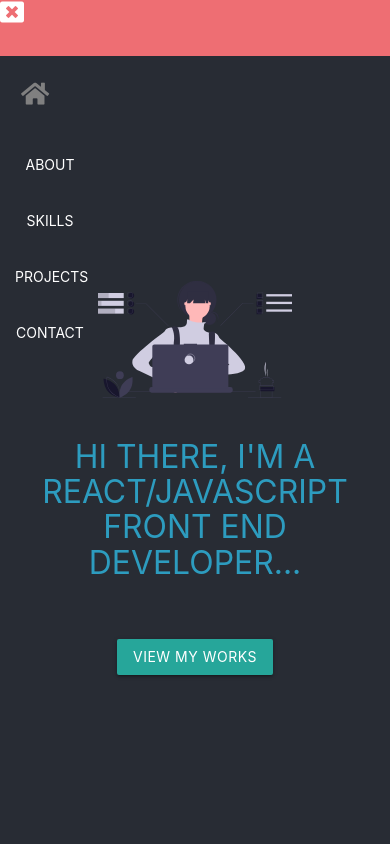
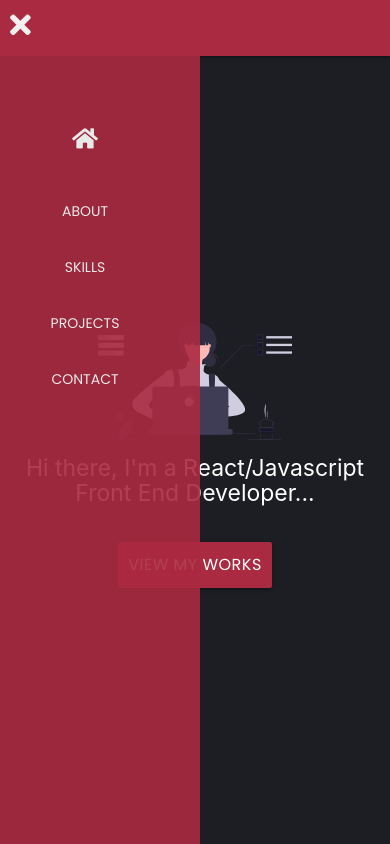
Before and after one commit to shamseena-dev/React-Portfolio, a React (Create React App) app: page / in a window 390 px wide. Shown: the top 844 px of the page. Built offline with nearby package versions, Linux system fonts and the light colour scheme.

Commit message:
fixed Navbar for all screen sizes

```diff
--- a/public/index.html
+++ b/public/index.html
@@ -29,7 +29,7 @@
 
     <!-- Compiled and minified JavaScript -->
     <script src="https://cdnjs.cloudflare.com/ajax/libs/materialize/1.0.0/js/materialize.min.js"></script>
-    <link href="https://fonts.googleapis.com/css?family=Pacifico|Roboto+Mono|Signika|Noto+Sans&display=swap" rel="stylesheet">
+    <link href="https://fonts.googleapis.com/css?family=Poppins|Pacifico|Roboto+Mono|Signika|Noto+Sans&display=swap" rel="stylesheet">
 
     <link rel="stylesheet" href="https://use.fontawesome.com/releases/v5.7.0/css/all.css" integrity="sha384-lZN37f5QGtY3VHgisS14W3ExzMWZxybE1SJSEsQp9S+oqd12jhcu+A56Ebc1zFSJ" crossorigin="anonymous">
     <title>React App</title>
--- a/src/App.css
+++ b/src/App.css
@@ -1,5 +1,7 @@
 .App {
   text-align: center;
+  overflow-x: hidden;
+
 }
 
 .App-logo {
@@ -14,14 +16,43 @@
 }
 
 .App-header {
-  background-color: #282c34;
-  min-height: 100vh;
+  background-color: #1c1e24;
+  top:0px;
+  width:100vw;
+  height: 90vh;
+  z-index:-1;
   display: flex;
   flex-direction: column;
   align-items: center;
   justify-content: center;
   font-size: calc(10px + 2vmin);
   color: white;
+
+}
+.view-button{
+  background-color: #aa2a41;
+  font-size: 16px;
+  height:auto;
+  width:auto;
+  padding:5px 10px;
+  font-family: 'Poppins', sans-serif;
+  font-weight: 800px;
+}
+.view-button:hover{
+
+  background-color:transparent;
+  border: 1px solid #aa2a41;
+
+
+}
+.app-home{
+  min-height:100vh;
+  max-height:auto;
+  background-color: #1c1e24;
+}
+.caption{
+  color: white;
+
 }
 
 
--- a/src/App.js
+++ b/src/App.js
@@ -12,17 +12,18 @@ import Footer from "./Components/Footer/Footer";
 function App() {
   return (
     <div className="App">
+    <div className="app-home">
       <Navbar />
       <header className="App-header">
 
         <img src={logo} className="App-logo" alt="logo" />
-        <h4> Hi there, I'm a React/Javascript Front End Developer...</h4><br></br>
-        <button className="btn"> View My works</button>
+        <h5 className="caption"> Hi there, I'm a React/Javascript Front End Developer...</h5><br></br>
+        <button className="btn view-button"> View My works</button>
         {/*<i className="fas fa-laptop-code anim-logo" style={{ color: "orange", "font-size": "35px"}}></i>*/}
 
 
       </header>
-
+     </div>
       <About />
       <Skills/>
       <Projects/>
--- a/src/Components/Contact/Contact.js
+++ b/src/Components/Contact/Contact.js
@@ -8,13 +8,13 @@ function Contact(){
        <h4>Contact</h4>
        <h6>Feel free to check my works /connect with me </h6>
        <div className="inside">
-       <a href="https://www.linkedin.com/in/shamseena-karumarot-26431089/"><i class="fab fa-linkedin" aria-hidden="true"></i></a>
+       <a href="https://www.linkedin.com/in/shamseena-karumarot-26431089/"><i class="fab fa-linkedin social-media-icons" aria-hidden="true"></i></a>
 
 
-<a href="https://github.com/shamseena-dev"><i class="fab fa-github" aria-hidden="true"></i></a>
-<a href=""><i class="fas fa-envelope"></i></a>
+<a href="https://github.com/shamseena-dev"><i className="fab fa-github social-media-icons" aria-hidden="true"></i></a>
+<a href=""><i class="fas fa-envelope social-media-icons"></i></a>
 <a href="#">
-       <i class="fab fa-gitlab"></i></a>
+       <i class="fab fa-gitlab social-media-icons"></i></a>
 
 
 	 	</div>
--- a/src/Components/Contact/contact.scss
+++ b/src/Components/Contact/contact.scss
@@ -1,3 +1,27 @@
+
+.social-icons {
+
+    color: rgba(0,0,0,0.8);
+
+    background-color:rgba(0,0,0,0.9);
+    padding:30px;
+    &::after {
+
+        content:'';
+
+        display:block;
+
+        height: 2px;
+
+        background-color: #c52c48;
+
+        width:70vmin;
+
+        text-align: center;
+
+        margin: 10px auto 40px auto;
+
+    }
     h4{
         color: rgba(46, 172, 211, 0.877);
         padding:20px;
@@ -18,55 +42,23 @@ h6{
          justify-content: space-around;
          margin:auto;
          padding:20px;
-}
-.social-icons {
-
-    color: rgba(0,0,0,0.8);
-
-    background-color:rgba(0,0,0,0.9);
-    padding:30px;
-
-}
-
- a{
-
+         .social-media-icons{
              text-decoration: none;
 
-
-	color: #883444;
-
-
-
-}
-
-i{
-    font-size: 30px;
-}
-
-
-
-
-a:hover{
+             color: #c52c48;
+             &:hover{
 
 
                  transform: translate(0,-10px);
 
              }
 
-.social-icons::after {
+         }
+         i{
+             font-size: 30px;
+         }
 
-	content:'';
-
-	display:block;
-
-	height: 2px;
-
-	background-color: #883444;
-
-	width:70vmin;
-
-	text-align: center;
-
-	margin: 10px auto 40px auto;
 
      }
+
+}
--- a/src/Components/Navbar/Navbar.js
+++ b/src/Components/Navbar/Navbar.js
@@ -2,16 +2,18 @@ import React,{ useState}from 'react';
 import './navbar.scss';
 
 function Navbar(){
-    const [toggle,setToggle] = useState(false)
+    const [toggle,setToggle] = useState(false);
+    const [hidenav,setHidenav] = useState(false)
 
     const Toggle = () => {
         setToggle(!toggle)
+        setHidenav(!hidenav)
     }
     return(
     <nav className="darken-3 navbar">
-               <i className={toggle ? "fa fa-bars hide-on-med-and-up left" : "fa fa-window-close hide-on-med-and-up left" }aria-hidden="true" onClick={Toggle}></i>
+               <i className={toggle ? "fa fa-bars hide-on-med-and-up left menu-icon" : "fa fa-times hide-on-med-and-up left menu-icon" }aria-hidden="true" onClick={Toggle}></i>
 
-                <ul>
+                <ul className={hidenav ? "hidenav":"none"}>
                 <li><a href="/"><i className="fas fa-home "></i></a></li>
                 <li><a href="/about"> About</a></li>
                 <li><a href="/skills">Skills</a></li>
--- a/src/Components/Navbar/navbar.scss
+++ b/src/Components/Navbar/navbar.scss
@@ -1,18 +1,47 @@
 .navbar{
-    margin-top: 0px;
+
+    margin-bottom: 0px;
     text-transform: uppercase;
+    background-color: #aa2a41;
+    font-family: 'Poppins', sans-serif;
+    ul{
+        display: flex;
+        flex-direction: row;
+        flex-wrap: wrap;
+        justify-content: flex-end;
+        height: 100%;
+        li{
+            margin-right:30px;
+        }
+
+    }
 }
-@media all and (max-width:700px){
+@media all and (max-width:600px){
+    .menu-icon{
+        margin:10px;
+        font-size:30px;
+        color:rgb(245, 240, 240);
+        cursor: pointer;
+    }
     ul {
-        top: 70px;
+        top:50px;
+        padding-top: 64px;
         height: 100%;
         width: 200px;
         display:flex;
-        flex-direction:column;
-        flex-wrap: nowrap;
+        flex-direction:column !important;
+        flex-wrap: nowrap !important;
+        align-items: center !important;
+        justify-content: flex-start !important;
         position:absolute;
-        &.active{
-            right:-10px;
+        background-color: #aa2a41;
+
+        opacity:0.9;
+        &.hidenav{
+
+            transform:translateX(-100%);
+            transition: all 800ms ease-in-out;
+
         }
         li{
             width:100px;
@@ -22,14 +51,16 @@
             flex-direction: row;
             flex-wrap: nowrap;
             overflow: hidden;
+
+
        }
        a{
            width: 100%;
        }
         i{
-            color:grey;
-            font-size: 25px;
-            margin-right: 30px;
+            color:white;
+            font-size: 23px;
+
         }
 
     }
--- a/src/Components/Projects/projects.scss
+++ b/src/Components/Projects/projects.scss
@@ -1,6 +1,6 @@
 .project-card {
     width: 400px;
-    background-color: #883444;
+    background-color: #aa2a41;
     color:white;
     margin:20px;
 
```
Lines whose indentation alone changed are shown as unchanged.
